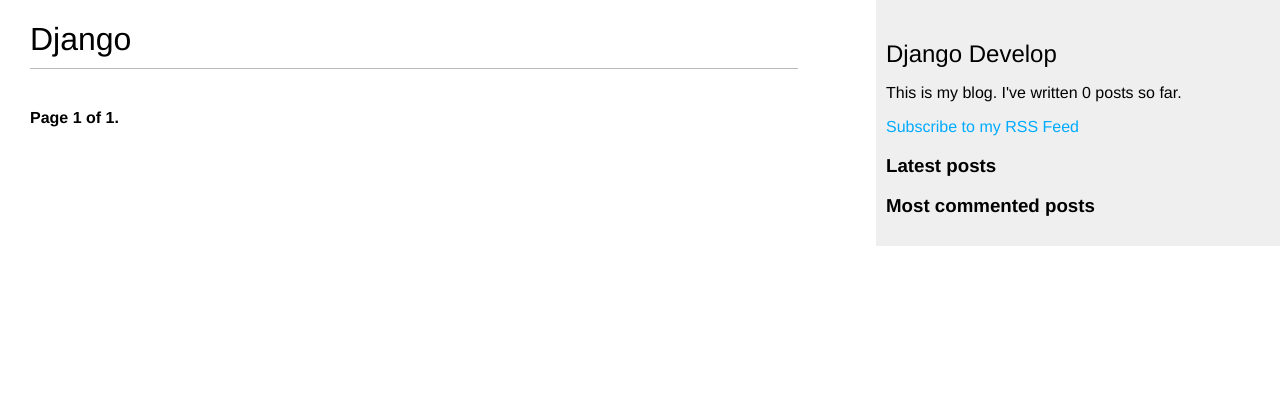
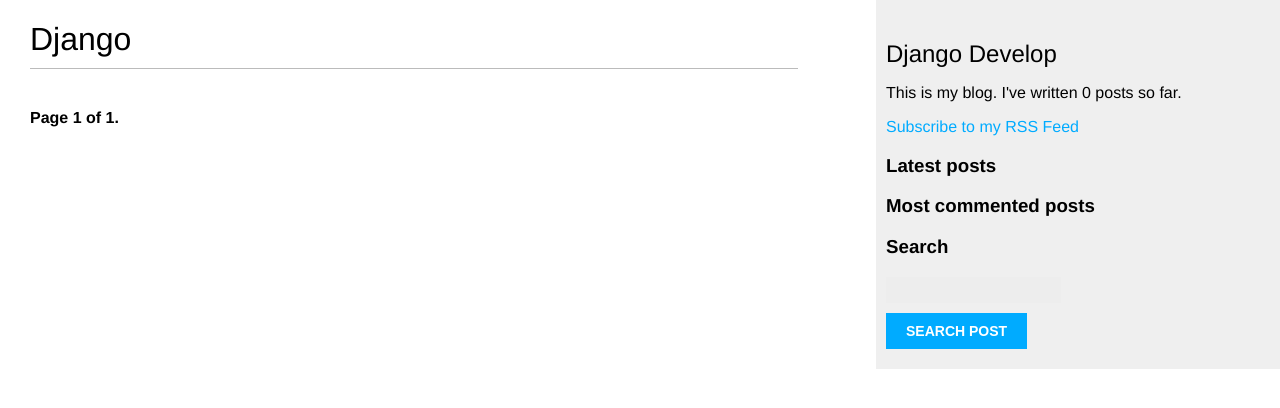
Before and after one commit to ch1huizong/dj, a Django app: page /blog/ in a window 1280 px wide. Shown: the top 408 px of the page. Run offline with Django 3.2, Linux system fonts and the light colour scheme; data that the repository does not hold is empty; parts of the project's set-up code (start-up, migrations or seed data) failed here and were passed over.

Commit message:
blogsite全部完成

```diff
--- a/blogsite/blog/templates/blog/base.html
+++ b/blogsite/blog/templates/blog/base.html
@@ -30,6 +30,11 @@
 			{% endfor %}
 		</ul>
 
+		<h3>Search</h3>
+		<form method="get" action="{% url "blog:post_search" %}">
+			<input type="text" name="query">
+			<input type="submit" value="Search Post">
+		</form>
 	</div>
 </body>
 </html>
```
